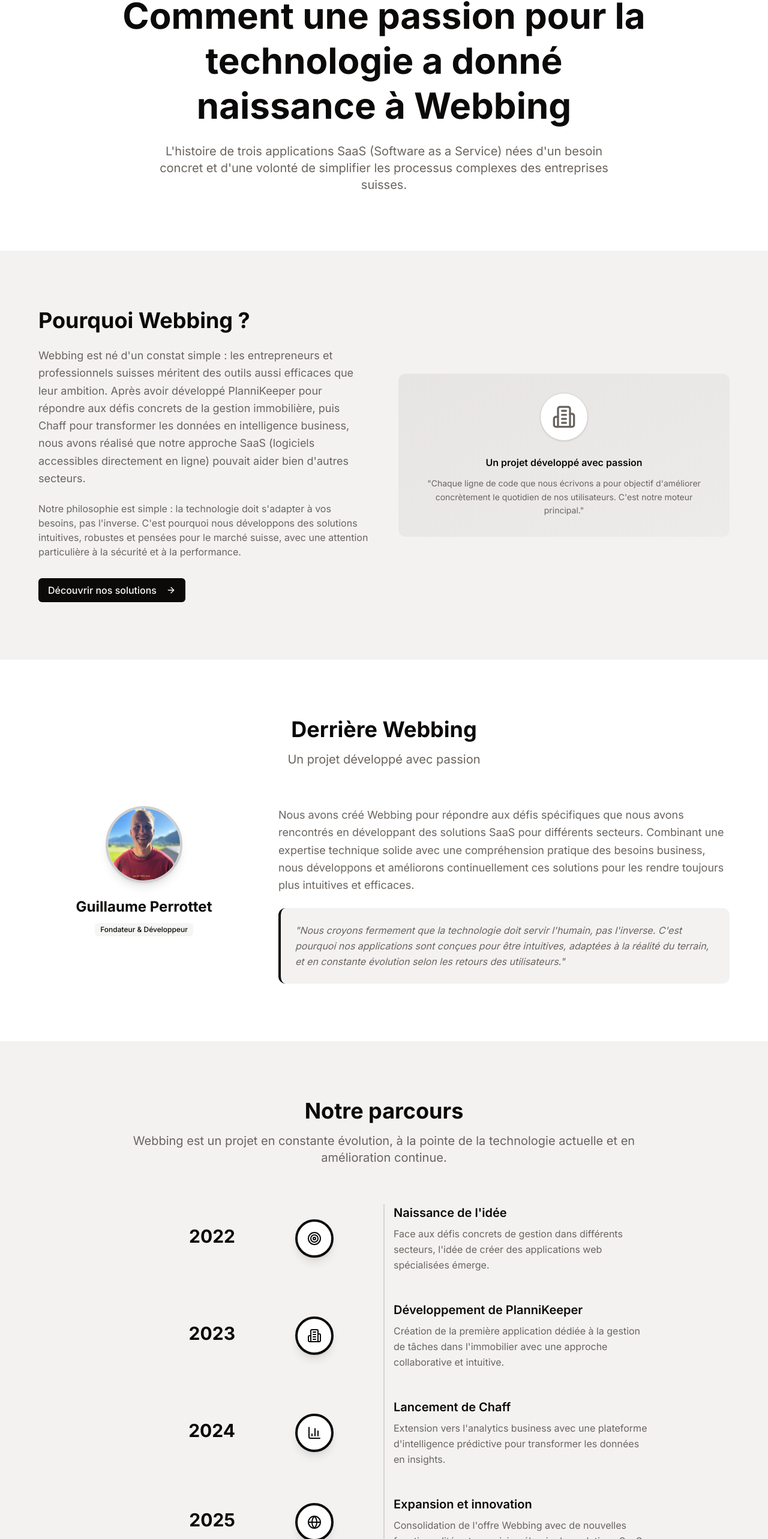
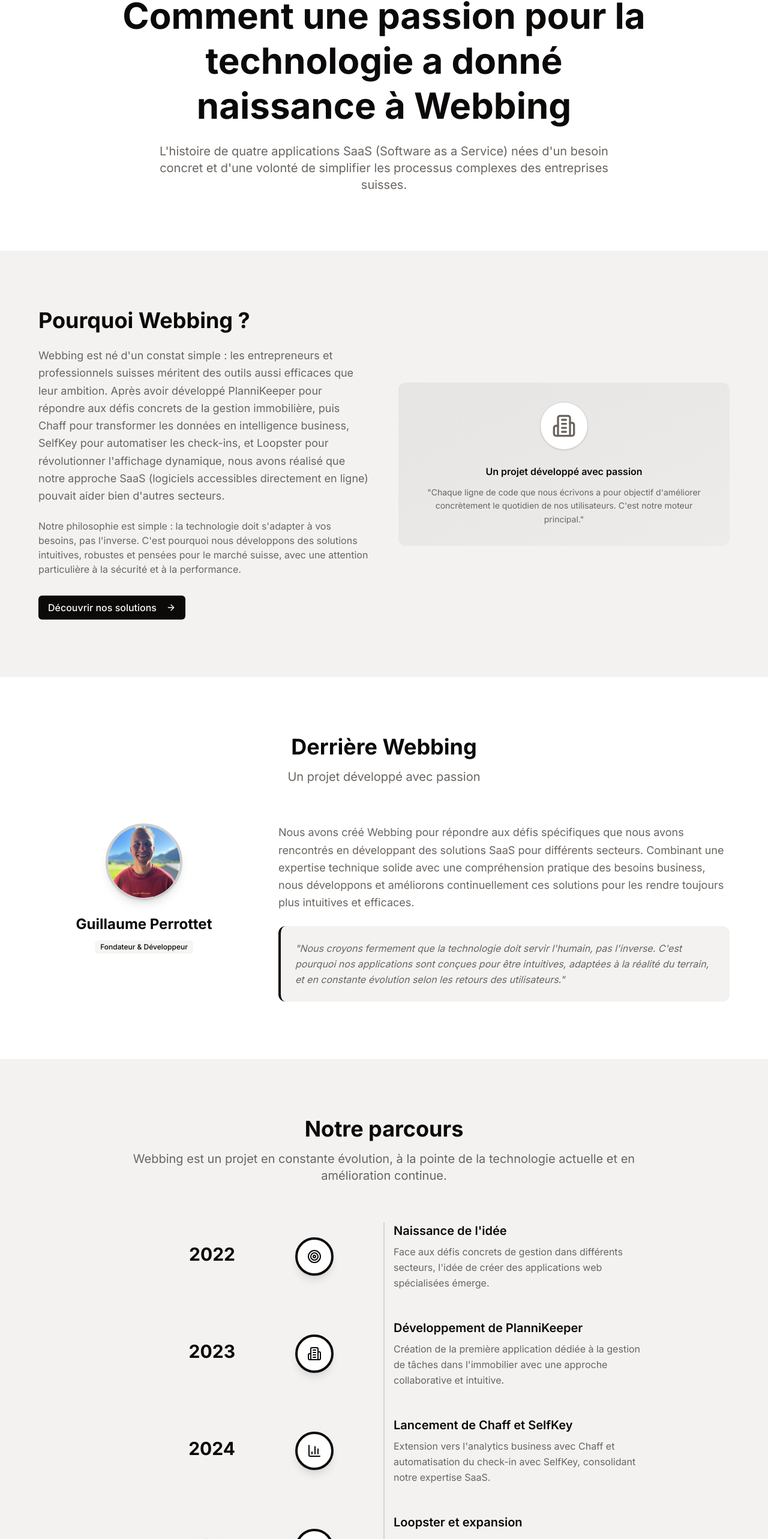
Before and after one commit to Guillaumeperrottet/webbing, a Next.js app: page /about in a window 1280 px wide. Shown: the part 234-2800 px from the top of the page at 60% size. Built offline with nearby package versions, Linux system fonts and the light colour scheme.

Commit message:
loopster

```diff
--- a/src/app/about/page.tsx
+++ b/src/app/about/page.tsx
@@ -41,9 +41,9 @@
               naissance à Webbing
             </h1>
             <p className="text-xl text-muted-foreground max-w-3xl mx-auto">
-              L&apos;histoire de trois applications SaaS (Software as a Service)
-              nées d&apos;un besoin concret et d&apos;une volonté de simplifier
-              les processus complexes des entreprises suisses.
+              L&apos;histoire de quatre applications SaaS (Software as a
+              Service) nées d&apos;un besoin concret et d&apos;une volonté de
+              simplifier les processus complexes des entreprises suisses.
             </p>
           </motion.div>
         </div>
@@ -67,9 +67,11 @@
                 professionnels suisses méritent des outils aussi efficaces que
                 leur ambition. Après avoir développé PlanniKeeper pour répondre
                 aux défis concrets de la gestion immobilière, puis Chaff pour
-                transformer les données en intelligence business, nous avons
-                réalisé que notre approche SaaS (logiciels accessibles
-                directement en ligne) pouvait aider bien d&apos;autres secteurs.
+                transformer les données en intelligence business, SelfKey pour
+                automatiser les check-ins, et Loopster pour révolutionner
+                l&apos;affichage dynamique, nous avons réalisé que notre
+                approche SaaS (logiciels accessibles directement en ligne)
+                pouvait aider bien d&apos;autres secteurs.
               </p>
               <p className="text-muted-foreground mb-8">
                 Notre philosophie est simple : la technologie doit
@@ -208,16 +210,16 @@
               },
               {
                 year: "2024",
-                title: "Lancement de Chaff",
+                title: "Lancement de Chaff et SelfKey",
                 description:
-                  "Extension vers l'analytics business avec une plateforme d'intelligence prédictive pour transformer les données en insights.",
+                  "Extension vers l'analytics business avec Chaff et automatisation du check-in avec SelfKey, consolidant notre expertise SaaS.",
                 icon: BarChart3,
               },
               {
                 year: "2025",
-                title: "Expansion et innovation",
+                title: "Loopster et expansion",
                 description:
-                  "Consolidation de l'offre Webbing avec de nouvelles fonctionnalités et une vision élargie des solutions SaaS.",
+                  "Lancement de Loopster pour l'affichage dynamique, complétant notre écosystème de quatre solutions SaaS innovantes.",
                 icon: Globe,
               },
             ].map((milestone, index) => (
@@ -418,7 +420,7 @@
               Prêt à transformer votre activité ?
             </h2>
             <p className="text-xl text-stone-200 mb-8 max-w-2xl mx-auto">
-              Découvrez comment PlanniKeeper, Chaff et Selfkey peuvent
+              Découvrez comment PlanniKeeper, Chaff, SelfKey et Loopster peuvent
               simplifier vos processus et optimiser votre gestion.
             </p>
             <div className="flex flex-col sm:flex-row gap-4 justify-center">
--- a/src/app/applications/page.tsx
+++ b/src/app/applications/page.tsx
@@ -13,6 +13,7 @@
   Shield,
   Users,
   Sparkles,
+  Monitor,
 } from "lucide-react";
 import Link from "next/link";
 import { motion } from "framer-motion";
@@ -96,6 +97,32 @@
       { label: "Hébergements connectés", value: "200+" },
     ],
   },
+  {
+    name: "Loopster",
+    category: "Affichage Dynamique",
+    tagline: "Créez • Diffusez • Captivez",
+    description:
+      "Transformez vos écrans en affichage dynamique avec une solution complète de gestion de contenu multi-utilisateurs et analytics en temps réel.",
+    icon: Monitor,
+    url: "https://www.loopster.ch/",
+    color: "purple", // Couleur violette inspirée du site Loopster
+    featured: true,
+    features: [
+      "Interface intuitive avec glisser-déposer de médias",
+      "Gestion multi-utilisateurs avec rôles définis",
+      "Écrans illimités avec le plan Pro",
+      "Analytics avancés et suivi en temps réel",
+      "Codes d'accès uniques et données chiffrées",
+      "Infrastructure sécurisée pour protéger le contenu",
+      "Plan gratuit disponible avec 1 écran",
+      "Tarifs accessibles bien plus doux que la concurrence",
+    ],
+    stats: [
+      { label: "Écrans connectés", value: "1k+" },
+      { label: "Contenus diffusés", value: "25k+" },
+      { label: "Uptime", value: "99.9%" },
+    ],
+  },
 ];
 
 const values = [
@@ -137,7 +164,7 @@
             pour votre entreprise
           </>
         }
-        description="Trois applications spécialisées conçues pour optimiser vos processus métier et accélérer votre croissance. Développées et déployées en Suisse."
+        description="Quatre applications spécialisées conçues pour optimiser vos processus métier et accélérer votre croissance. Développées et déployées en Suisse."
         primaryAction={{
           label: "Commencer maintenant",
           href: "#applications",
--- a/src/app/contact/page.tsx
+++ b/src/app/contact/page.tsx
@@ -244,8 +244,9 @@
                         </SelectItem>
                         <SelectItem value="chaff">Chaff</SelectItem>
                         <SelectItem value="selfkey">Selfkey</SelectItem>
-                        <SelectItem value="both">
-                          Les trois solutions
+                        <SelectItem value="loopster">Loopster</SelectItem>
+                        <SelectItem value="all">
+                          Toutes les solutions
                         </SelectItem>
                         <SelectItem value="other">Autre / Conseil</SelectItem>
                       </SelectContent>
--- a/src/app/page.tsx
+++ b/src/app/page.tsx
@@ -15,6 +15,7 @@
   RefreshCw,
   Globe,
   ArrowRight,
+  Monitor,
 } from "lucide-react";
 import Link from "next/link";
 import { motion } from "framer-motion";
@@ -88,6 +89,22 @@
       "Paiement sécurisé avec Stripe (cartes, TWINT, Apple Pay)",
       "Accès automatique après paiement",
       "Conformité RGPD et sécurité suisse",
+    ],
+  },
+  {
+    name: "Loopster",
+    category: "Affichage Dynamique",
+    tagline: "Créez • Diffusez • Captivez",
+    description:
+      "Transformez vos écrans en affichage dynamique avec une solution complète de gestion de contenu multi-utilisateurs et analytics en temps réel.",
+    icon: Monitor,
+    url: "https://www.loopster.ch/",
+    color: "purple", // Couleur violette inspirée du site Loopster
+    features: [
+      "Interface intuitive avec glisser-déposer",
+      "Gestion multi-utilisateurs et collaboration",
+      "Écrans illimités avec plan Pro",
+      "Analytics en temps réel et sécurité renforcée",
     ],
   },
 ];
@@ -282,12 +299,12 @@
               Nos Solutions
             </h2>
             <p className="text-xl text-muted-foreground max-w-2xl mx-auto">
-              Trois applications spécialisées pour répondre aux défis modernes
+              Quatre applications spécialisées pour répondre aux défis modernes
               des professionnels.
             </p>
           </div>
 
-          <div className="grid lg:grid-cols-3 gap-8 lg:grid-rows-1">
+          <div className="grid md:grid-cols-2 lg:grid-cols-4 gap-8">
             {applications.map((app, index) => (
               <motion.div
                 key={index}
```
